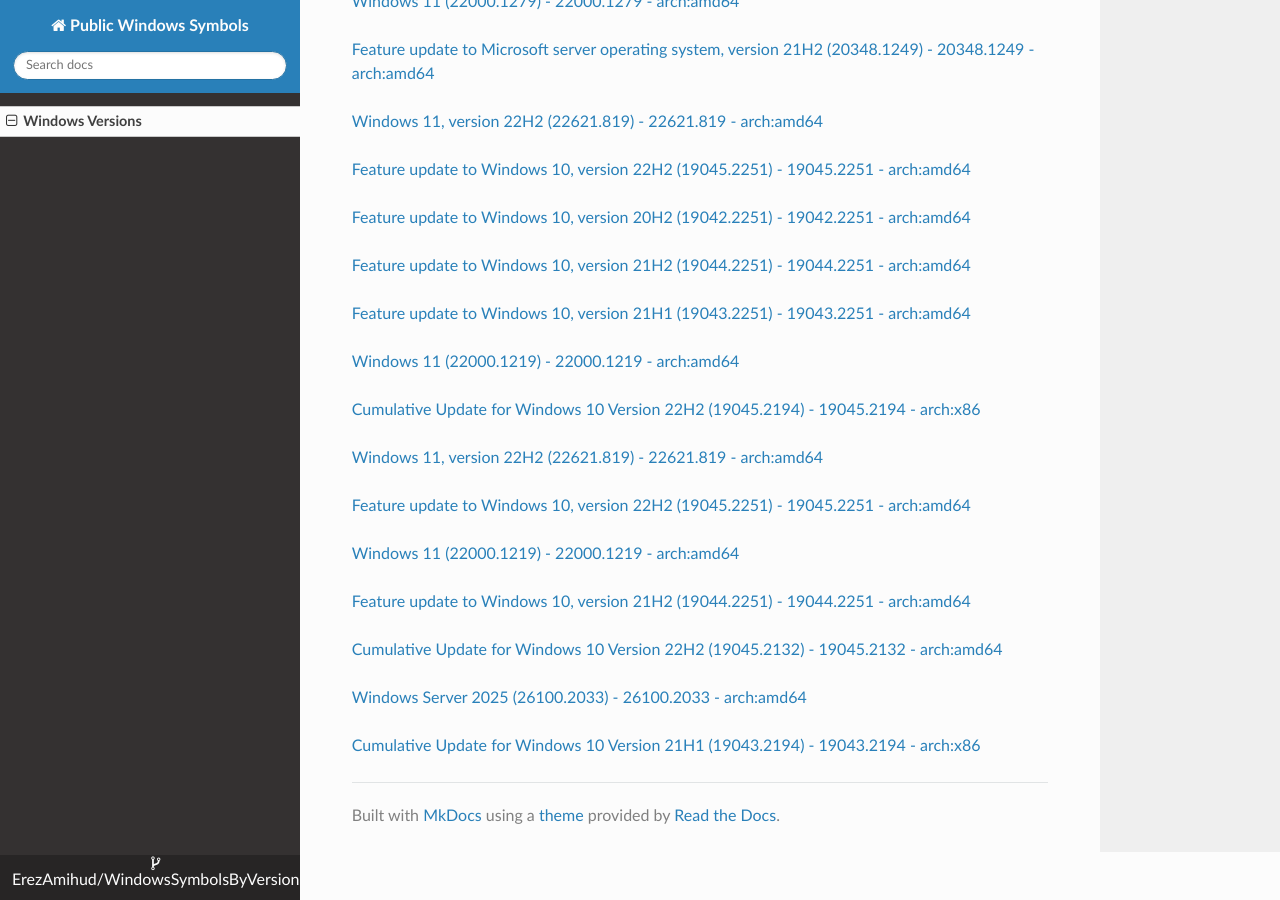
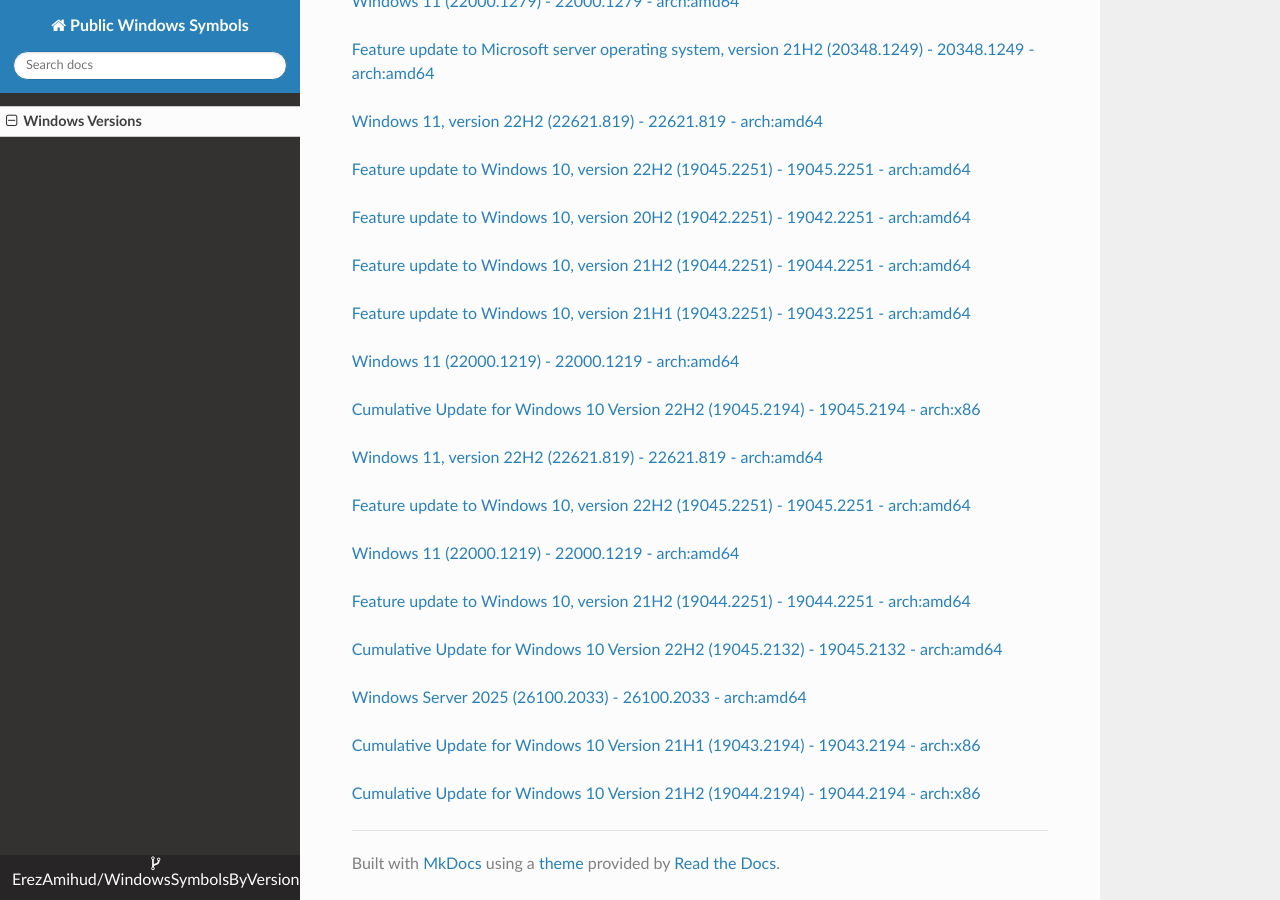
Before and after one commit to ErezAmihud/WindowsSymbolsByVersion, an MkDocs documentation site: the page built from docs/index.md, in a window 1280 px wide and 900 px high, scrolled down 46517 px. Built offline with MkDocs 1.6.1, drawn with Linux system fonts in a browser that asks for light colours; nearby versions of some CDN libraries.

Commit message:
Automated commit, add manifest for a71c6e28-09e3-46e5-9466-a9265da6d02e

```diff
--- a/docs/index.md
+++ b/docs/index.md
@@ -2734,3 +2734,6 @@
 
 
 [Cumulative Update for Windows 10 Version 21H1 (19043.2194) - 19043.2194 - arch:x86](https://github.com/ErezAmihud/WindowsSymbolsByVersion/blob/main/manifests/805f21df-317f-467b-911a-3e3cb52e3593.manifest)
+
+
+[Cumulative Update for Windows 10 Version 21H2 (19044.2194) - 19044.2194 - arch:x86](https://github.com/ErezAmihud/WindowsSymbolsByVersion/blob/main/manifests/a71c6e28-09e3-46e5-9466-a9265da6d02e.manifest)
```
Also changed, not shown: process_builds.json (+1 -1 lines), 1 other file.
